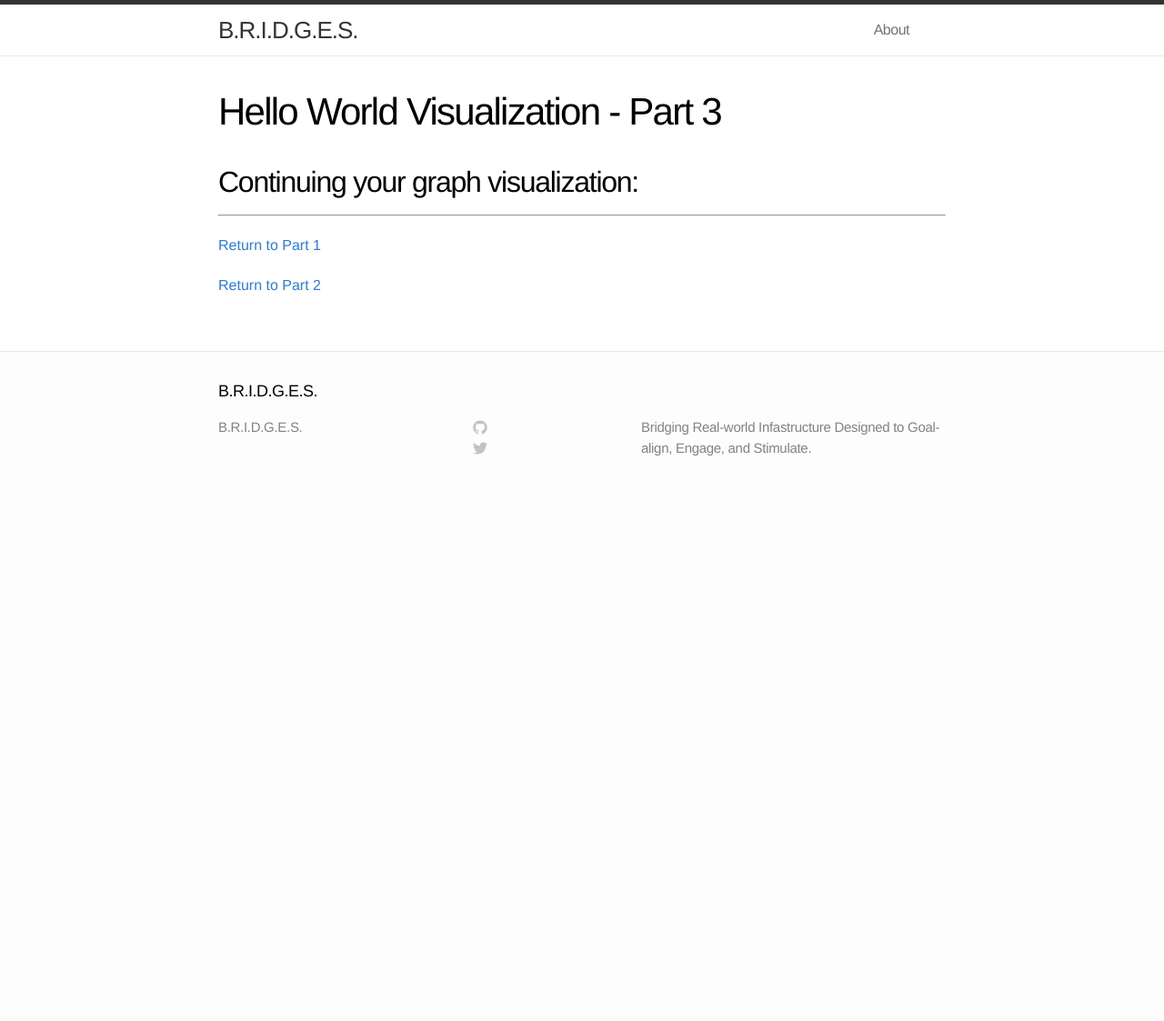
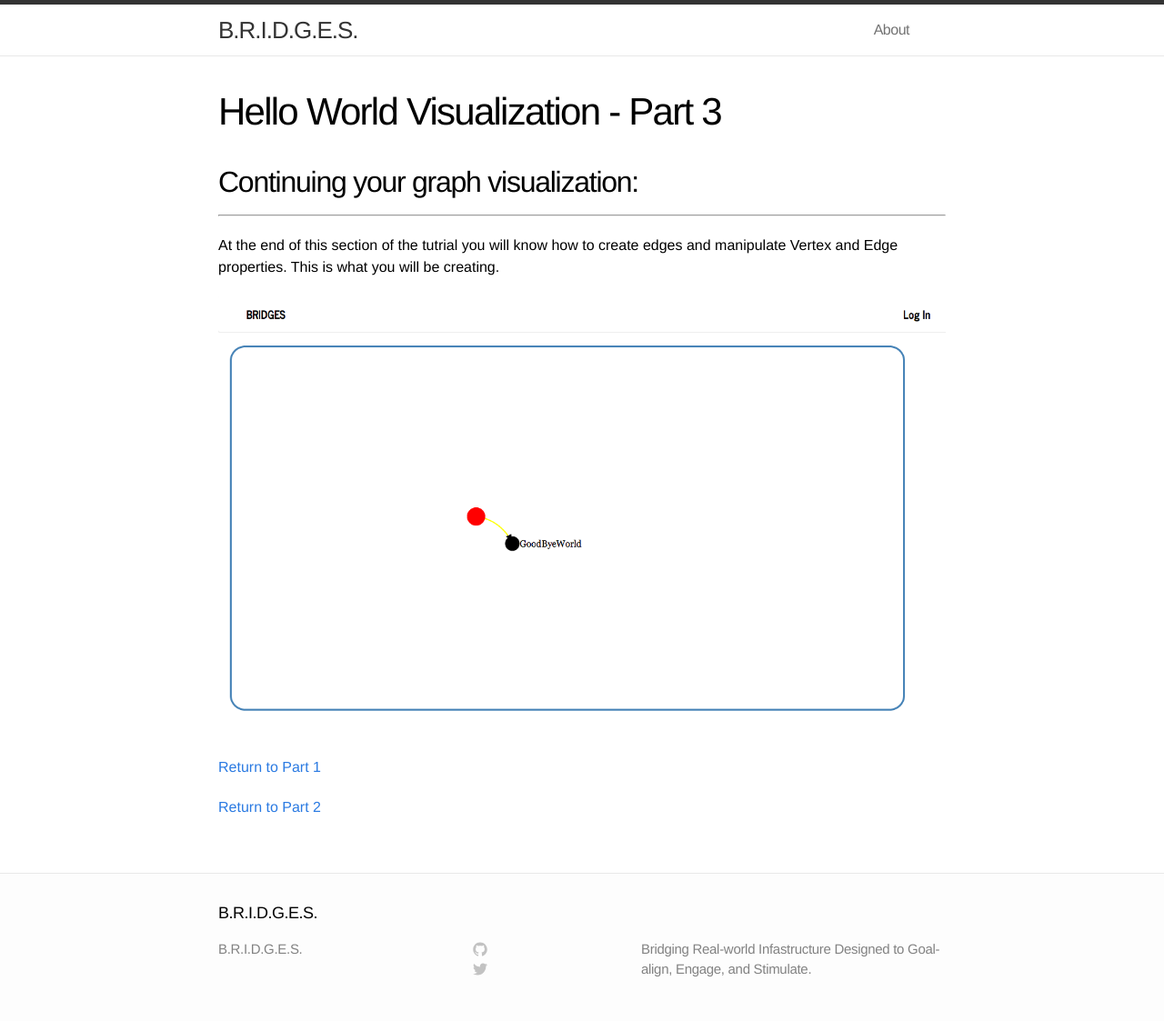
Before and after one commit to Dismembered/Dismembered.github.io, a Jekyll site: the page built from _posts/2014-07-02-HelloWorld-Tutorial_part3.markdown, in a window 1280 px wide. Shown: the whole page at 91% size. Built offline with Jekyll 4.4.1, drawn with Linux system fonts in a browser that asks for light colours; before the commit the page ends 900 px from its top, so only the background shows below that.

Commit message:
Update 2014-07-02-HelloWorld-Tutorial_part3.markdown

```diff
--- a/_posts/2014-07-02-HelloWorld-Tutorial_part3.markdown
+++ b/_posts/2014-07-02-HelloWorld-Tutorial_part3.markdown
@@ -6,6 +6,11 @@ categories: jekyll update
 
 ## Continuing your graph visualization:
 -----
+At the end of this section of the tutrial you will know how to create edges and manipulate Vertex and Edge properties. This is what you will be creating.
+
+![drawing](/images/screenshot_10.png)
+
+
 
 [Return to Part 1](http://dismembered.github.io/jekyll/update/2014/06/23/HelloWorld-Tutorial_part1/)
 
```
